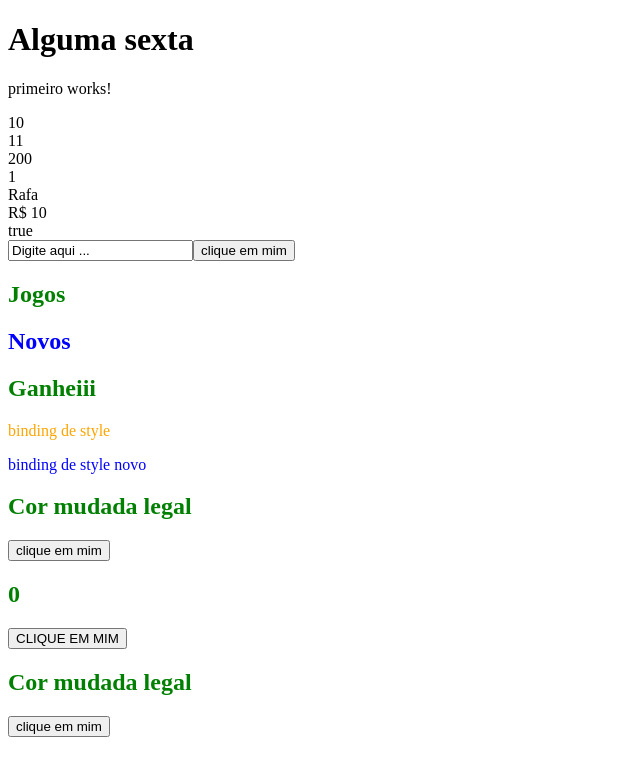
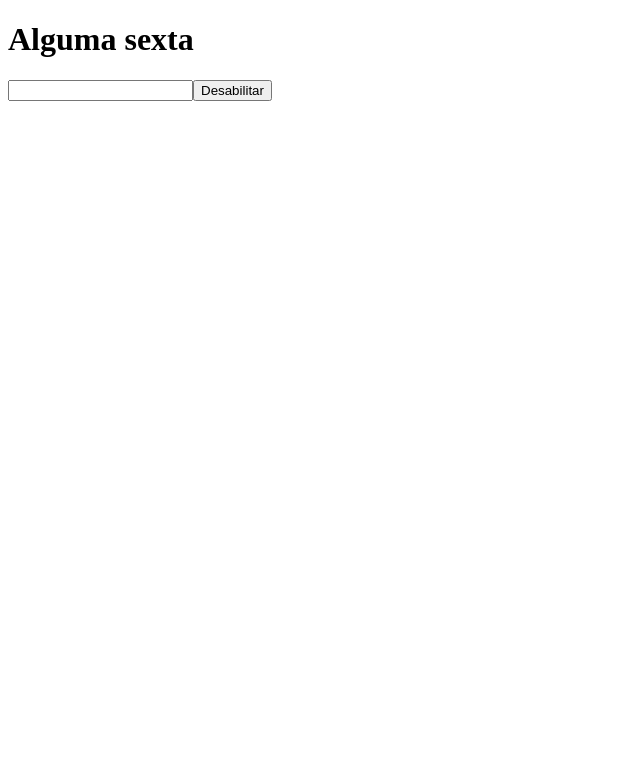
Before and after one commit to RafaelaSSantos/Professor_Ivan, an Angular app in the folder angular/primeiro-exemplo/meu-app/: page / in a window 1280 px wide. Shown: the top 776 px of the page, without its empty margins (0-640 px from the left). Built offline with nearby package versions, Linux system fonts and the light colour scheme.

Commit message:
botao pressionado desabilita

```diff
--- a/angular/primeiro-exemplo/meu-app/src/app/app.component.html
+++ b/angular/primeiro-exemplo/meu-app/src/app/app.component.html
@@ -1,7 +1,7 @@
 <h1>
   Alguma sexta
 </h1>
-<app-primeiro></app-primeiro>
+<!--<app-primeiro></app-primeiro>
 <app-segundo></app-segundo>
-<app-terceiro></app-terceiro>
+<app-terceiro></app-terceiro>-->
 <app-novo-componente></app-novo-componente>
--- a/angular/primeiro-exemplo/meu-app/src/app/novo-componente/novo-componente.component.ts
+++ b/angular/primeiro-exemplo/meu-app/src/app/novo-componente/novo-componente.component.ts
@@ -3,22 +3,15 @@ import { Component, OnInit } from '@angular/core';
 @Component({
   selector: 'app-novo-componente',
   template: `
-  <h2 [class.suce]="isSucesso">Cor mudada legal</h2>
-  <button type="button" (click)="cliqueBotao()"> clique em mim</button>
 
-  `,
-  styles: [
-    `
-    .suce{color: green;}
-    .fat{color: blue;}
+  <input type="text" [disabled]="isDisable"/>
+  <button type="button" (click)= "isDisable = !isDisable"> {{isDisable ? 'Habilitar' : 'Desabilitar'}}</button>
 
-    `]})
+  `})
 export class NovoComponenteComponent  {
-//Crie um botão que quando é pressionado, desabilita um elemento de input se for pressionado novamente, habilita o elemento de input
+//Crie um botão que quando é pressionado, desabilita um elemento de input se for pressionado novamente, habilita o elemento de strictInputAccessModifiers
 
-public isSucesso: boolean = true;
-public cliqueBotao(){
-  this.isSucesso = !this.isSucesso;
-  console.log('Botão Clicado! ');
-  }
+public isDisable: boolean = false;
+
+
 }
--- a/angular/primeiro-exemplo/meu-app/src/app/terceiro/terceiro.component.ts
+++ b/angular/primeiro-exemplo/meu-app/src/app/terceiro/terceiro.component.ts
@@ -48,12 +48,10 @@ export class TerceiroComponent{
     this.isSucessoo = !this.isSucessoo;
     console.log('Botão Clicado! ' + ++this.contador);
   }
-
-
   public isSucesso = true;
 
-   public parOuImpar: string = 'par';
-   private cont: number = 0;
+  public parOuImpar: string = 'par';
+  private cont: number = 0;
 
   public cliqueBotao() {
     console.log('BOTÃO CLICADO! ' + ++this.cont);
```
